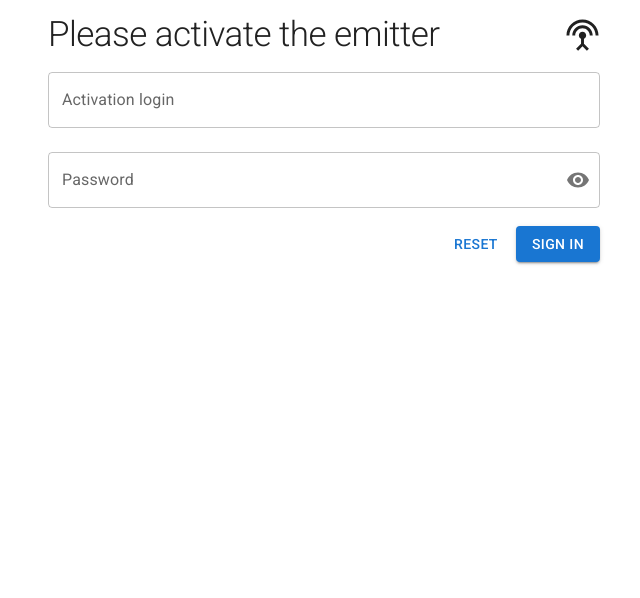
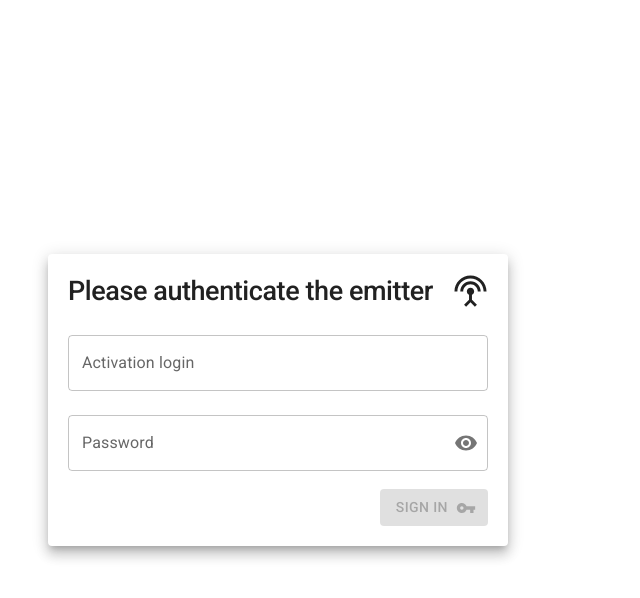
Before and after one commit to OleksandrDanylchenko/run-and-drive-emitter, a React (Vite) app: page /login in a window 1280 px wide. Shown: the top 598 px of the page, without its empty margins (316-956 px from the left). Built offline with nearby package versions, Linux system fonts and the light colour scheme.

Commit message:
feat!: add disabling of the buttons

```diff
--- a/src/pages/Login/index.tsx
+++ b/src/pages/Login/index.tsx
@@ -1,18 +1,27 @@
 import { yupResolver } from '@hookform/resolvers/yup';
 import { Visibility, VisibilityOff } from '@mui/icons-material';
 import SettingsInputAntennaIcon from '@mui/icons-material/SettingsInputAntenna';
+import VpnKeyIcon from '@mui/icons-material/VpnKey';
 import Box from '@mui/material/Box';
 import Button from '@mui/material/Button';
 import Container from '@mui/material/Container';
 import IconButton from '@mui/material/IconButton';
 import InputAdornment from '@mui/material/InputAdornment';
+import Paper from '@mui/material/Paper';
 import TextField from '@mui/material/TextField';
 import Typography from '@mui/material/Typography';
 import React, { FC, useState } from 'react';
 import { useForm } from 'react-hook-form';
 import * as yup from 'yup';
 
-import { Form, FormButtons, Title, TitleBlock } from './styles';
+import {
+  Form,
+  FormButtons,
+  FormWrapper,
+  LoginWrapper,
+  Title,
+  TitleWrapper,
+} from './styles';
 
 interface LoginForm {
   login: string;
@@ -34,8 +43,9 @@ const Login: FC = () => {
     register,
     handleSubmit,
     reset,
-    formState: { errors },
+    formState: { errors, isDirty },
   } = useForm<LoginForm>({
+    mode: 'onBlur',
     resolver: yupResolver(loginFormSchema),
   });
   const onSubmit = (data: any) => console.log(data);
@@ -46,10 +56,11 @@ const Login: FC = () => {
   };
 
   return (
-    <Container maxWidth="sm">
-      <Box css={TitleBlock}>
+    <Container maxWidth="sm" css={LoginWrapper}>
+      <Paper elevation={9} css={FormWrapper}>
+        <Box css={TitleWrapper}>
           <Typography variant="h1" css={Title}>
-          Please activate the emitter
+            Please authenticate the emitter
           </Typography>
           <SettingsInputAntennaIcon fontSize="large" />
         </Box>
@@ -85,12 +96,17 @@ const Login: FC = () => {
             {...register('password', { required: true })}
           />
           <Box css={FormButtons}>
-          <Button onClick={() => reset()}>Reset</Button>
-          <Button variant="contained" onClick={handleSubmit(onSubmit)}>
+            {isDirty && <Button onClick={() => reset()}>Reset</Button>}
+            <Button
+              variant="contained"
+              endIcon={<VpnKeyIcon />}
+              disabled={!!errors}
+              onClick={handleSubmit(onSubmit)}>
               Sign In
             </Button>
           </Box>
         </form>
+      </Paper>
     </Container>
   );
 };
--- a/src/pages/Login/styles.ts
+++ b/src/pages/Login/styles.ts
@@ -2,18 +2,29 @@ import { css } from '@emotion/react';
 import { flexbox } from '@styles/mixins';
 import { pxToRem } from '@styles/utils';
 
-export const TitleBlock = css`
+export const LoginWrapper = css`
+  display: flex;
+  align-items: center;
+  height: 100vh;
+`;
+
+export const FormWrapper = css`
+  padding: ${pxToRem('20px')};
+`;
+
+export const TitleWrapper = css`
   ${flexbox({
     alignItems: 'center',
     justifyContent: 'space-between',
     gap: pxToRem('20px'),
   })}
 
-  padding-top: ${pxToRem('15px')};
+  padding-bottom: ${pxToRem('10px')}
 `;
 
 export const Title = css`
-  font-size: ${pxToRem('35px')};
+  font-size: ${pxToRem('27px')};
+  font-weight: 500;
 `;
 
 export const Form = css`
```
Lines whose indentation alone changed are shown as unchanged.
